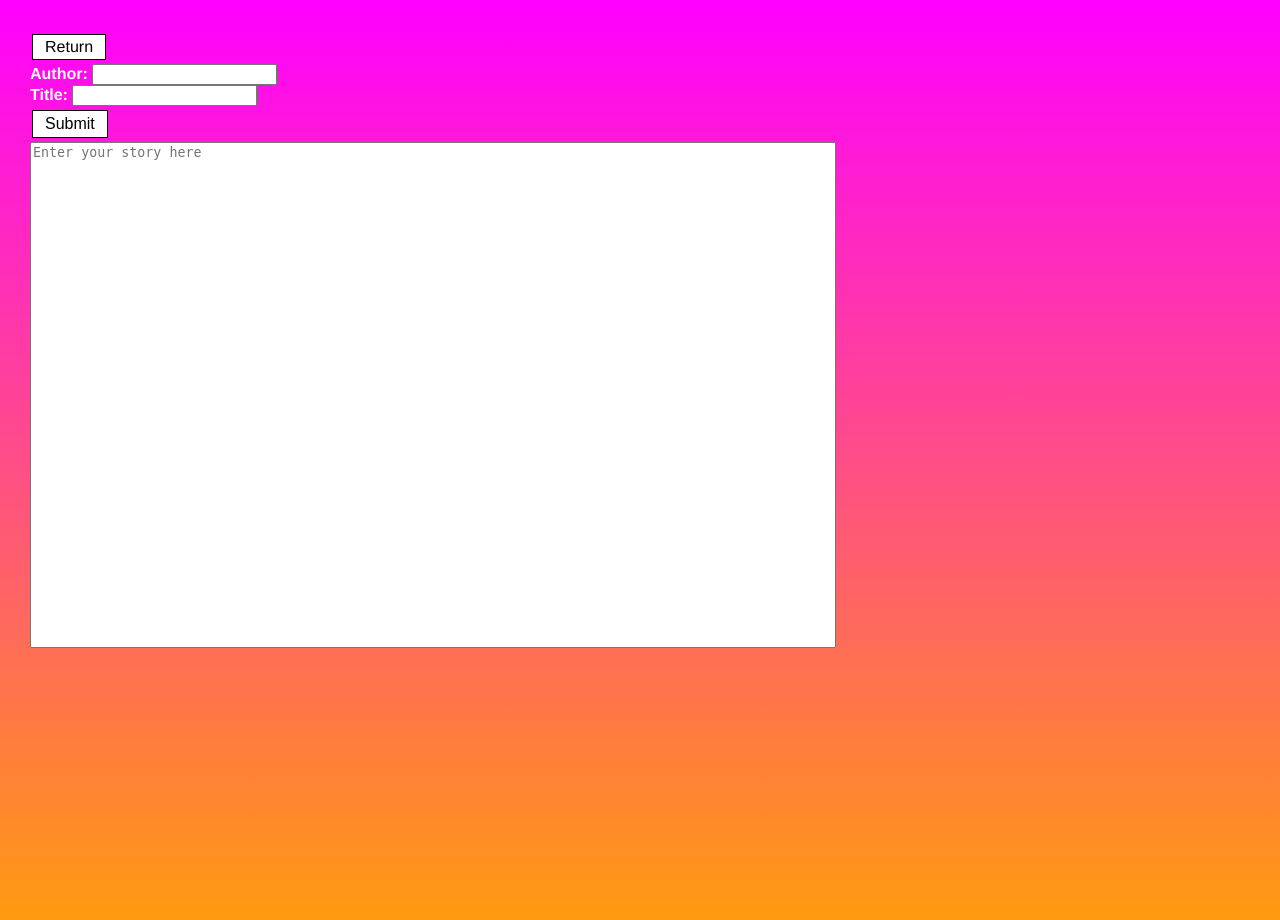
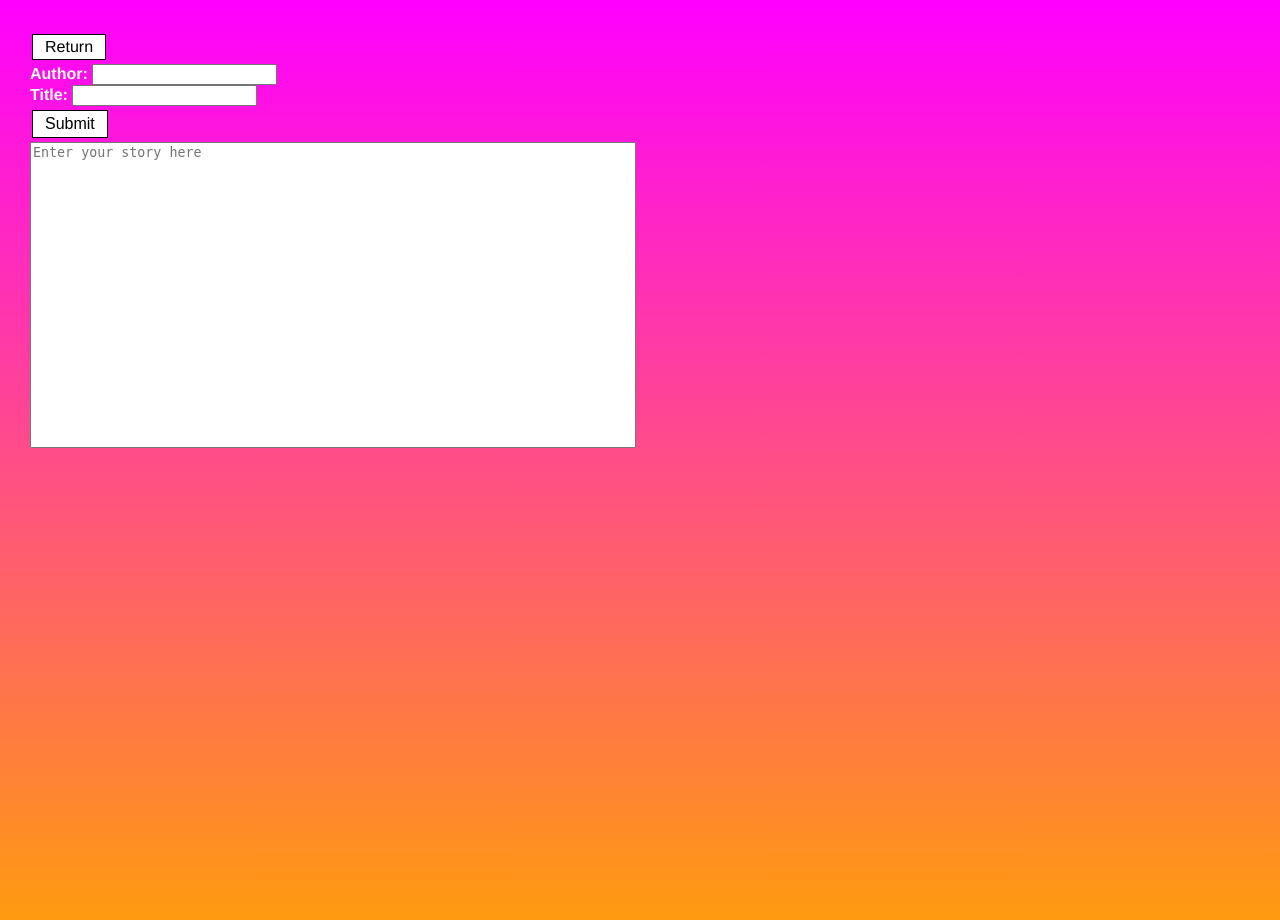
Before and after one commit to wwick/news-website, a PHP site: page /write.php in a window 1280 px wide. Run offline with PHP 8.4, Linux system fonts and the light colour scheme; the visitor is signed in with stand-in values (Sample User, id 1).

Commit message:
possibly actually done

```diff
--- a/stylesheet.css
+++ b/stylesheet.css
@@ -69,8 +69,8 @@ a {
 
 textarea {
     resize: none;
-    height: 500px;
-    width: 800px;
+    height: 300px;
+    width: 600px;
 }
 
 body{
```
Also changed, not shown: story.php (+4 -4 lines).
